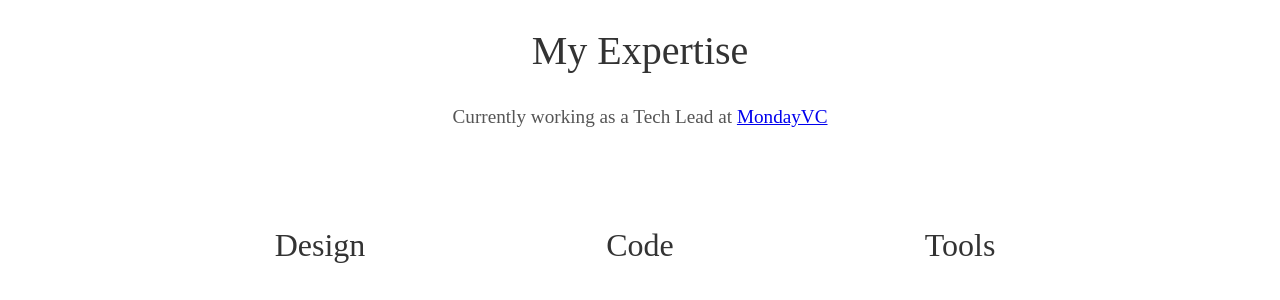
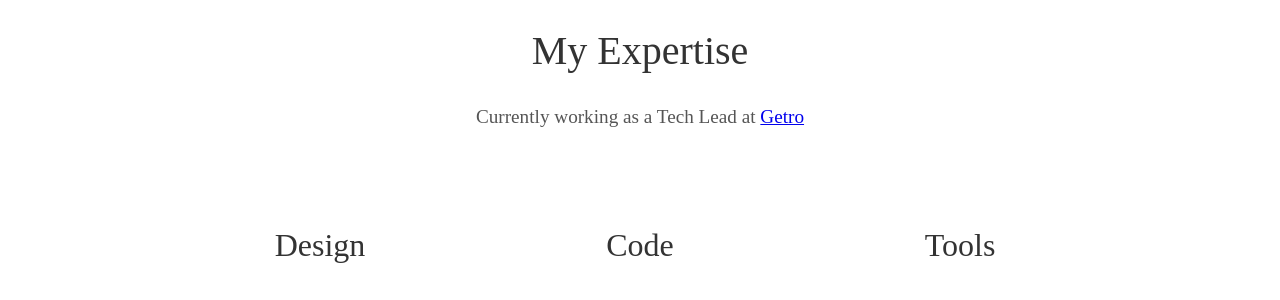
Before and after one commit to cmunozgar/cmunozgar.github.io, a Jekyll site: the page built from index.html, in a window 1280 px wide. Shown: the part 954-1254 px from the top of the page. Built offline with Jekyll 4.4.1, drawn with Linux system fonts in a browser that asks for light colours; some web fonts are replaced.

Commit message:
Monday.vc to Getro

```diff
--- a/_includes/about.html
+++ b/_includes/about.html
@@ -1,7 +1,7 @@
 <div class="user-details">
   <h1>My Expertise</h1>
   <!-- <p>{{ site.user_description }}</p> -->
-  <p>Currently working as a Tech Lead at <a target="_blank" href="https://www.monday.vc">MondayVC</a></p>
+  <p>Currently working as a Tech Lead at <a target="_blank" href="https://www.getro.com">Getro</a></p>
 </div>
 <div class="user">
   <div class="tech">
```
